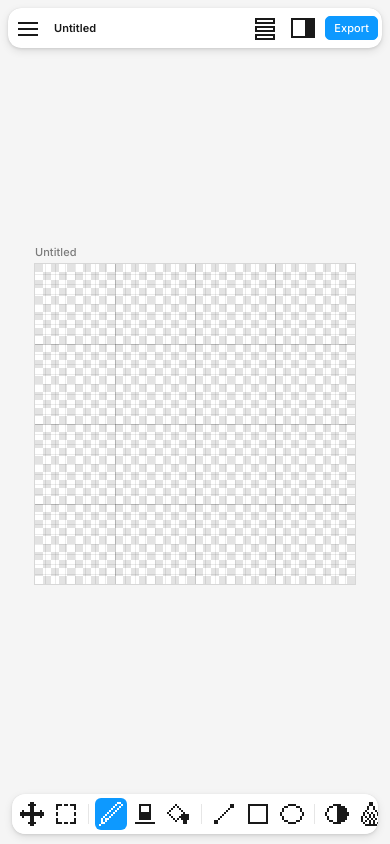
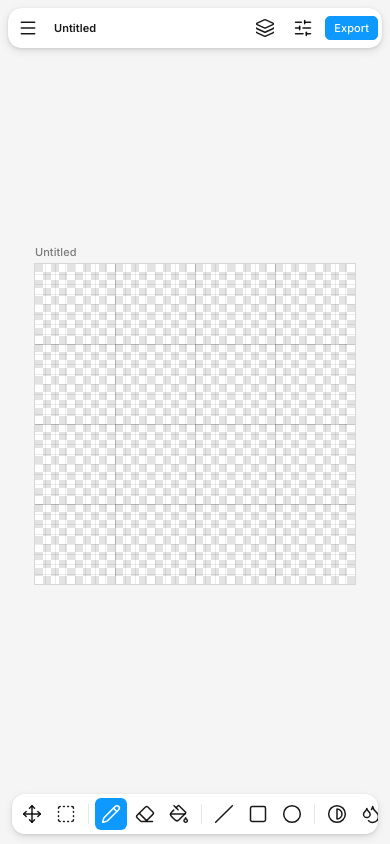
Before and after one commit to Todo-bai/baipix, a React (Vite) app: page / in a window 390 px wide. Built offline with nearby package versions, Linux system fonts and the light colour scheme.

Commit message:
Switch interface icons to Lucide
Classic stroke icons from Lucide (ISC) replace the hand-drawn pixel icons:
16px in panels, 20px in the toolbar and mobile bar. The Baipix logo stays
pixel art.

```diff
--- a/package.json
+++ b/package.json
@@ -17,6 +17,7 @@
     "format": "prettier --write ."
   },
   "dependencies": {
+    "lucide-react": "^1.48.0",
     "react": "^18.3.1",
     "react-dom": "^18.3.1"
   },
--- a/src/ui/components/Icon.tsx
+++ b/src/ui/components/Icon.tsx
@@ -1,17 +1,20 @@
-import { iconPath, type IconName } from '../icons';
+import { ICONS, logoPath, type IconName } from '../icons';
 
 interface IconProps {
   name: IconName;
-  /** Rendered size in CSS px. Use multiples of 12 for crisp pixels. */
+  /** Rendered size in CSS px. */
   size?: number;
 }
 
-export function Icon({ name, size = 24 }: IconProps) {
-  const { d, size: grid } = iconPath(name);
-  const px = (size * grid) / 12;
-  return (
-    <svg className="px-icon" viewBox={`0 0 ${grid} ${grid}`} width={px} height={px} aria-hidden="true">
-      <path fill="currentColor" d={d} />
-    </svg>
-  );
+export function Icon({ name, size = 16 }: IconProps) {
+  if (name === 'logo') {
+    const { d, size: grid } = logoPath();
+    return (
+      <svg className="px-icon" viewBox={`0 0 ${grid} ${grid}`} width={size} height={size} aria-hidden="true">
+        <path fill="currentColor" d={d} />
+      </svg>
+    );
+  }
+  const Glyph = ICONS[name];
+  return <Glyph className="icon" size={size} strokeWidth={1.5} absoluteStrokeWidth aria-hidden="true" />;
 }
--- a/src/ui/components/IconButton.tsx
+++ b/src/ui/components/IconButton.tsx
@@ -15,7 +15,7 @@ export function IconButton({
   icon,
   label,
   shortcut,
-  iconSize = 12,
+  iconSize = 16,
   pressed,
   className = 'icon-btn',
   ...rest
--- a/src/ui/components/MobileBar.tsx
+++ b/src/ui/components/MobileBar.tsx
@@ -20,7 +20,7 @@ export function MobileBar() {
       <IconButton
         className="icon-btn large"
         icon="menu"
-        iconSize={24}
+        iconSize={20}
         label={t('menu.main')}
         onClick={(e) => openMenu(e.currentTarget, mainMenu(editor, actions))}
       />
@@ -28,7 +28,7 @@ export function MobileBar() {
       <IconButton
         className="icon-btn large"
         icon="layers"
-        iconSize={24}
+        iconSize={20}
         label={t('panel.left')}
         pressed={sheet === 'left'}
         onClick={() => toggle('left')}
@@ -36,7 +36,7 @@ export function MobileBar() {
       <IconButton
         className="icon-btn large"
         icon="panel"
-        iconSize={24}
+        iconSize={20}
         label={t('panel.right')}
         pressed={sheet === 'right'}
         onClick={() => toggle('right')}
--- a/src/ui/components/Toolbar.tsx
+++ b/src/ui/components/Toolbar.tsx
@@ -21,7 +21,7 @@ export function Toolbar() {
               key={meta.id}
               className="tool-btn"
               icon={meta.icon}
-              iconSize={24}
+              iconSize={20}
               label={t(meta.label)}
               shortcut={meta.shortcut}
               pressed={tool === meta.id}
@@ -34,7 +34,7 @@ export function Toolbar() {
       <IconButton
         className="tool-btn"
         icon="undo"
-        iconSize={24}
+        iconSize={20}
         label={t('menu.undo')}
         shortcut="Ctrl+Z"
         disabled={!canUndo}
@@ -43,7 +43,7 @@ export function Toolbar() {
       <IconButton
         className="tool-btn"
         icon="redo"
-        iconSize={24}
+        iconSize={20}
         label={t('menu.redo')}
         shortcut="Ctrl+Shift+Z"
         disabled={!canRedo}
--- a/src/ui/icons.ts
+++ b/src/ui/icons.ts
@@ -1,418 +1,77 @@
-/** Pixel icons on a 12×12 grid ('#' = filled). Drawn in Baipix's own spirit. */
-const ICON_ROWS = {
-  pencil: [
-    '.........##.',
-    '........#..#',
-    '.......#..#.',
-    '......#..#..',
-    '.....#..#...',
-    '....#..#....',
-    '...#..#.....',
-    '..#..#......',
-    '.#.##.......',
-    '.#.#........',
-    '.##.........',
-    '#...........',
-  ],
-  eraser: [
-    '............',
-    '...######...',
-    '...#....#...',
-    '...#....#...',
-    '...#....#...',
-    '...######...',
-    '...######...',
-    '...######...',
-    '...######...',
-    '............',
-    '.##########.',
-    '............',
-  ],
-  line: [
-    '............',
-    '.........##.',
-    '.........##.',
-    '........#...',
-    '.......#....',
-    '......#.....',
-    '.....#......',
-    '....#.......',
-    '...#........',
-    '.##.........',
-    '.##.........',
-    '............',
-  ],
-  rect: [
-    '............',
-    '.##########.',
-    '.#........#.',
-    '.#........#.',
-    '.#........#.',
-    '.#........#.',
-    '.#........#.',
-    '.#........#.',
-    '.#........#.',
-    '.#........#.',
-    '.##########.',
-    '............',
-  ],
-  ellipse: [
-    '............',
-    '....####....',
-    '..##....##..',
-    '.#........#.',
-    '.#........#.',
-    '#..........#',
-    '#..........#',
-    '.#........#.',
-    '.#........#.',
-    '..##....##..',
-    '....####....',
-    '............',
-  ],
-  bucket: [
-    '............',
-    '....#.......',
-    '...#.#......',
-    '..#...#.....',
-    '.#.....#....',
-    '#.......#...',
-    '.#.....####.',
-    '..#...#####.',
-    '...#.#.####.',
-    '....#...##..',
-    '........##..',
-    '............',
-  ],
-  picker: [
-    '.........##.',
-    '........####',
-    '.......#####',
-    '......####..',
-    '.....#.##...',
-    '....#.#.....',
-    '...#.#......',
-    '..#.#.......',
-    '.#.#........',
-    '.##.........',
-    '#...........',
-    '............',
-  ],
-  shade: [
-    '............',
-    '....####....',
-    '..##..####..',
-    '.#....#####.',
-    '.#....#####.',
-    '#.....######',
-    '#.....######',
-    '.#....#####.',
-    '.#....#####.',
-    '..##..####..',
-    '....####....',
-    '............',
-  ],
-  blur: [
-    '.....##.....',
-    '.....##.....',
-    '....#..#....',
-    '....#..#....',
-    '...#....#...',
-    '..#.#.#..#..',
-    '..#..#.#.#..',
-    '.#.#.#.#..#.',
-    '.#..#.#.#.#.',
-    '.#.#.#.#..#.',
-    '..#..#.#.#..',
-    '...######...',
-  ],
-  select: [
-    '............',
-    '.###.##.###.',
-    '.#........#.',
-    '.#........#.',
-    '............',
-    '.#........#.',
-    '.#........#.',
-    '............',
-    '.#........#.',
-    '.#........#.',
-    '.###.##.###.',
-    '............',
-  ],
-  move: [
-    '.....##.....',
-    '....####....',
-    '.....##.....',
-    '.....##.....',
-    '.#...##...#.',
-    '############',
-    '############',
-    '.#...##...#.',
-    '.....##.....',
-    '.....##.....',
-    '....####....',
-    '.....##.....',
-  ],
-  undo: [
-    '............',
-    '...#........',
-    '..##........',
-    '.#######....',
-    '..##....#...',
-    '...#.....#..',
-    '..........#.',
-    '..........#.',
-    '.........#..',
-    '.....####...',
-    '............',
-    '............',
-  ],
-  plus: [
-    '............',
-    '.....##.....',
-    '.....##.....',
-    '.....##.....',
-    '.....##.....',
-    '.##########.',
-    '.##########.',
-    '.....##.....',
-    '.....##.....',
-    '.....##.....',
-    '.....##.....',
-    '............',
-  ],
-  minus: [
-    '............',
-    '............',
-    '............',
-    '............',
-    '............',
-    '.##########.',
-    '.##########.',
-    '............',
-    '............',
-    '............',
-    '............',
-    '............',
-  ],
-  trash: [
-    '....####....',
-    '############',
-    '.#........#.',
-    '.#.#.##.#.#.',
-    '.#.#.##.#.#.',
-    '.#.#.##.#.#.',
-    '.#.#.##.#.#.',
-    '.#.#.##.#.#.',
-    '.#.#.##.#.#.',
-    '.#........#.',
-    '.##########.',
-    '............',
-  ],
-  eye: [
-    '............',
-    '............',
-    '....####....',
-    '..##....##..',
-    '.#...##...#.',
-    '#...####...#',
-    '#...####...#',
-    '.#...##...#.',
-    '..##....##..',
-    '....####....',
-    '............',
-    '............',
-  ],
-  eyeOff: [
-    '............',
-    '............',
-    '............',
-    '............',
-    '............',
-    '#..........#',
-    '.##......##.',
-    '...######...',
-    '.#..#..#..#.',
-    '............',
-    '............',
-    '............',
-  ],
-  up: [
-    '............',
-    '............',
-    '............',
-    '.....##.....',
-    '....####....',
-    '...##..##...',
-    '..##....##..',
-    '.##......##.',
-    '............',
-    '............',
-    '............',
-    '............',
-  ],
-  duplicate: [
-    '............',
-    '....#######.',
-    '....#.....#.',
-    '....#.....#.',
-    '.#######..#.',
-    '.#.....#..#.',
-    '.#.....#..#.',
-    '.#.....####.',
-    '.#.....#....',
-    '.#.....#....',
-    '.#######....',
-    '............',
-  ],
-  merge: [
-    '............',
-    '..########..',
-    '............',
-    '.....##.....',
-    '.....##.....',
-    '...######...',
-    '....####....',
-    '.....##.....',
-    '............',
-    '.##########.',
-    '.##########.',
-    '............',
-  ],
-  flip: [
-    '............',
-    '............',
-    '....#.#.....',
-    '...##.##....',
-    '..###.#.#...',
-    '.####.#..#..',
-    '..###.#.#...',
-    '...##.##....',
-    '....#.#.....',
-    '............',
-    '............',
-    '............',
-  ],
-  more: [
-    '............',
-    '............',
-    '............',
-    '............',
-    '............',
-    '.##..##..##.',
-    '.##..##..##.',
-    '............',
-    '............',
-    '............',
-    '............',
-    '............',
-  ],
-  swap: [
-    '............',
-    '........#...',
-    '.........#..',
-    '.##########.',
-    '.........#..',
-    '........#...',
-    '...#........',
-    '..#.........',
-    '.##########.',
-    '..#.........',
-    '...#........',
-    '............',
-  ],
-  menu: [
-    '............',
-    '............',
-    '............',
-    '.##########.',
-    '............',
-    '............',
-    '.##########.',
-    '............',
-    '............',
-    '.##########.',
-    '............',
-    '............',
-  ],
-  layers: [
-    '............',
-    '.##########.',
-    '.#........#.',
-    '.##########.',
-    '............',
-    '.##########.',
-    '.#........#.',
-    '.##########.',
-    '............',
-    '.##########.',
-    '.#........#.',
-    '.##########.',
-  ],
-  panel: [
-    '............',
-    '############',
-    '#......#####',
-    '#......#####',
-    '#......#####',
-    '#......#####',
-    '#......#####',
-    '#......#####',
-    '#......#####',
-    '#......#####',
-    '############',
-    '............',
-  ],
-  close: [
-    '............',
-    '.##......##.',
-    '..##....##..',
-    '...##..##...',
-    '....####....',
-    '.....##.....',
-    '....####....',
-    '...##..##...',
-    '..##....##..',
-    '.##......##.',
-    '............',
-    '............',
-  ],
-  logo: ['##.#..', '#.##.#', '.#.###', '##.#.#', '#.#.##', '.##.#.'],
-};
+import {
+  ArrowDownToLine,
+  ArrowLeftRight,
+  ChevronDown,
+  ChevronUp,
+  Circle,
+  Contrast,
+  Copy,
+  Droplets,
+  Ellipsis,
+  Eraser,
+  Eye,
+  EyeOff,
+  Layers,
+  Menu,
+  Minus,
+  Move,
+  PaintBucket,
+  Pencil,
+  Pipette,
+  Plus,
+  Redo2,
+  SlidersHorizontal,
+  Slash,
+  Square,
+  SquareDashed,
+  Trash2,
+  Undo2,
+  X,
+  type LucideIcon,
+} from 'lucide-react';
 
-const transpose = (rows: string[]) => [...rows[0]].map((_, x) => rows.map((r) => r[x]).join(''));
-const mirrorX = (rows: string[]) => rows.map((r) => [...r].reverse().join(''));
+/** Interface icons, from Lucide (ISC, https://lucide.dev). */
+export const ICONS = {
+  move: Move,
+  select: SquareDashed,
+  pencil: Pencil,
+  eraser: Eraser,
+  bucket: PaintBucket,
+  line: Slash,
+  rect: Square,
+  ellipse: Circle,
+  shade: Contrast,
+  blur: Droplets,
+  picker: Pipette,
+  undo: Undo2,
+  redo: Redo2,
+  plus: Plus,
+  minus: Minus,
+  trash: Trash2,
+  eye: Eye,
+  eyeOff: EyeOff,
+  up: ChevronUp,
+  down: ChevronDown,
+  duplicate: Copy,
+  merge: ArrowDownToLine,
+  more: Ellipsis,
+  swap: ArrowLeftRight,
+  menu: Menu,
+  layers: Layers,
+  panel: SlidersHorizontal,
+  close: X,
+} satisfies Record<string, LucideIcon>;
 
-export const ICONS = {
-  ...ICON_ROWS,
-  redo: mirrorX(ICON_ROWS.undo),
-  down: [...ICON_ROWS.up].reverse(),
-  flipV: transpose(ICON_ROWS.flip),
-  mirrorX: [
-    '.....#......',
-    '............',
-    '#....#....#.',
-    '##.......##.',
-    '###..#..###.',
-    '####...####.',
-    '###..#..###.',
-    '##.......##.',
-    '#....#....#.',
-    '............',
-    '.....#......',
-    '............',
-  ],
-};
-export const ICON_NAMES = Object.keys(ICONS) as IconName[];
-export type IconName = keyof typeof ICON_ROWS | 'redo' | 'down' | 'flipV' | 'mirrorX';
+export type IconName = keyof typeof ICONS | 'logo';
 
-/** SVG path data for an icon, merging horizontal runs. */
-export function iconPath(name: IconName): { d: string; size: number } {
-  const rows = ICONS[name];
+/** The Baipix logo stays pixel art, on a 6×6 grid ('#' = filled). */
+const LOGO = ['##.#..', '#.##.#', '.#.###', '##.#.#', '#.#.##', '.##.#.'];
+
+/** SVG path data for the logo, merging horizontal runs. */
+export function logoPath(): { d: string; size: number } {
   let d = '';
-  rows.forEach((row, y) => {
-    for (let x = 0; x < row.length;) {
+  LOGO.forEach((row, y) => {
+    for (let x = 0; x < row.length; ) {
       if (row[x] !== '#') {
         x++;
         continue;
@@ -423,5 +82,5 @@ export function iconPath(name: IconName): { d: string; size: number } {
       x = end;
     }
   });
-  return { d, size: rows.length };
+  return { d, size: LOGO.length };
 }
--- a/src/ui/panels/LeftPanel.tsx
+++ b/src/ui/panels/LeftPanel.tsx
@@ -73,7 +73,7 @@ function FileHeader() {
         aria-haspopup="menu"
         onClick={(e) => openMenu(e.currentTarget, mainMenu(editor, actions))}
       >
-        <Icon name="logo" size={36} />
+        <Icon name="logo" size={18} />
         <span className="caret">▾</span>
       </button>
       <div className="file-name">
--- a/src/ui/styles/app.css
+++ b/src/ui/styles/app.css
@@ -49,6 +49,10 @@ button {
 .px-icon {
   display: block;
   shape-rendering: crispEdges;
+}
+.icon {
+  display: block;
+  flex: none;
 }
 .muted {
   color: var(--muted);
@@ -562,10 +566,6 @@ body.is-resizing * {
 .canvas-wrap[data-tool='move'] .canvas {
   cursor: move;
 }
-body.is-panning .canvas {
-  cursor: grab;
-}
-.canvas-wrap.is-dropping::after {
 .canvas.on-label {
   cursor: default;
 }
@@ -583,6 +583,10 @@ body.is-panning .canvas {
   font: 500 11px var(--font);
   outline: none;
 }
+body.is-panning .canvas {
+  cursor: grab;
+}
+.canvas-wrap.is-dropping::after {
   content: attr(data-drop-label);
   position: absolute;
   inset: 12px;
```
Also changed, not shown: 2 other files (tests, documents, lock files or other folders).
